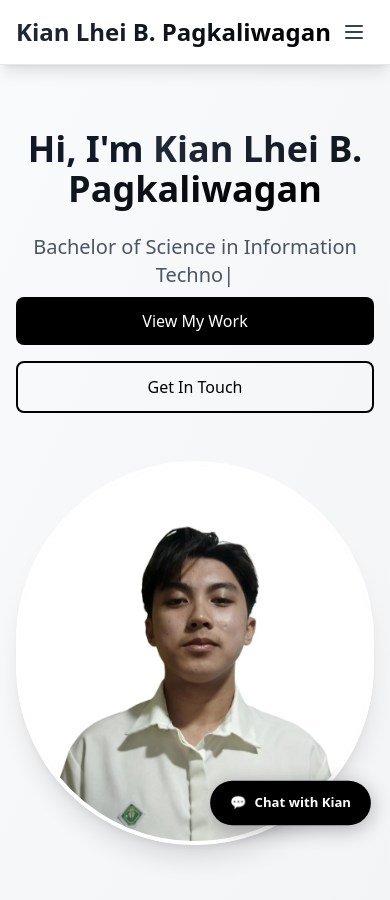
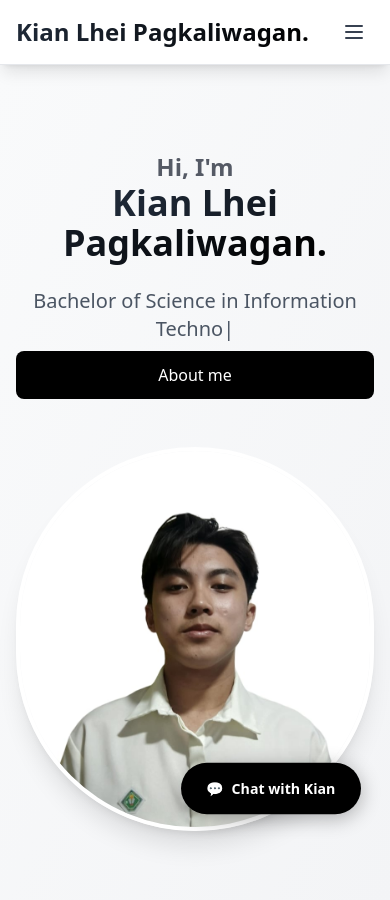
Before and after one commit to Kian-Lhei/Porfolio_Kian, a React (Vite) app in the folder frontend/: page / in a window 390 px wide. Shown: the top 900 px of the page. Built offline with nearby package versions, Linux system fonts and the light colour scheme.

Commit message:
Initial Commit

```diff
--- a/frontend/src/components/Chatbot.css
+++ b/frontend/src/components/Chatbot.css
@@ -289,60 +289,3 @@
     transform: translateY(0) scale(1);
   }
 }
-
-/* Mobile Responsive Design */
-@media (max-width: 480px) {
-  .chat-toggle-btn {
-    bottom: 20px;
-    right: 20px;
-    padding: 12px 20px;
-    font-size: 13px;
-  }
-
-  .chat-container {
-    width: calc(100vw - 40px);
-    height: calc(100vh - 120px);
-    bottom: 80px;
-    right: 20px;
-    left: 20px;
-  }
-
-  .chat-message {
-    max-width: 85%;
-    font-size: 13px;
-    padding: 10px 14px;
-  }
-
-  .chat-header {
-    padding: 12px 16px;
-    font-size: 15px;
-  }
-
-  .chat-footer {
-    padding: 12px;
-  }
-
-  .chat-footer input {
-    padding: 10px 14px;
-    font-size: 13px;
-  }
-
-  .chat-footer button {
-    width: 40px;
-    height: 40px;
-    font-size: 14px;
-  }
-}
-
-@media (max-width: 320px) {
-  .chat-message {
-    max-width: 90%;
-    font-size: 12px;
-    padding: 8px 12px;
-  }
-
-  .chat-toggle-btn {
-    padding: 10px 16px;
-    font-size: 12px;
-  }
-}
--- a/frontend/src/components/Hero.jsx
+++ b/frontend/src/components/Hero.jsx
@@ -38,7 +38,9 @@ export default function Hero () {
                 <div className="flex flex-col md:flex-row items-center justify-between gap-12">
                     <div className="flex-1 text-center md:text-left">
                         <h1 className="text-4xl md:text-4xl font-bold text-gray-900 mb-6">
-                            Hi, I'm <span className="bg-gradient-to-r from-gray-800 to-black bg-clip-text text-transparent">Kian Lhei B. Pagkaliwagan</span>
+                            <span className="text-2xl md:text-2xl opacity-70 ">Hi, I'm</span>
+                            <br />
+                            <span className="bg-gradient-to-r from-gray-800 to-black bg-clip-text text-transparent">Kian Lhei Pagkaliwagan.</span>
                         </h1>
                         <p className="text-xl md:text-2xl text-gray-600 mb-8 h-8">
                             {typedText}<span className="animate-pulse">|</span>
@@ -48,20 +50,14 @@ export default function Hero () {
                                 href="#projects"
                                 className="inline-block bg-black text-white px-8 py-3 rounded-lg font-medium hover:bg-gray-800 transition-colors duration-200"
                             >
-                                View My Work
-                            </a>
-                            <a
-                                href="#contact"
-                                className="inline-block border-2 border-black text-black px-8 py-3 rounded-lg font-medium hover:bg-black hover:text-white transition-colors duration-200"
-                            >
-                                Get In Touch
+                                About me
                             </a>
                         </div>
                     </div>
                     <div className="flex-shrink-0">
                         <img
                             src={Profile}
-                            alt="Kian Lhei B. Pagkaliwagan"
+                            alt="Kian Lhei Pagkaliwagan"
                             className="w-96 h-96 md:w-80 md:h-80 rounded-full border-4 border-white shadow-xl object-cover"
                         />
                     </div>
--- a/frontend/src/components/Navbar.jsx
+++ b/frontend/src/components/Navbar.jsx
@@ -23,7 +23,7 @@ export default function Navbar() {
                     {/* Logo */}
                     <div className="flex-shrink-0">
                         <a href="#home" className="text-2xl font-bold bg-gradient-to-r from-gray-800 to-black bg-clip-text text-transparent hover:from-black hover:to-gray-900 transition-all duration-300">
-                            Kian Lhei B. Pagkaliwagan
+                            Kian Lhei Pagkaliwagan.
                         </a>
                     </div>
 
```
